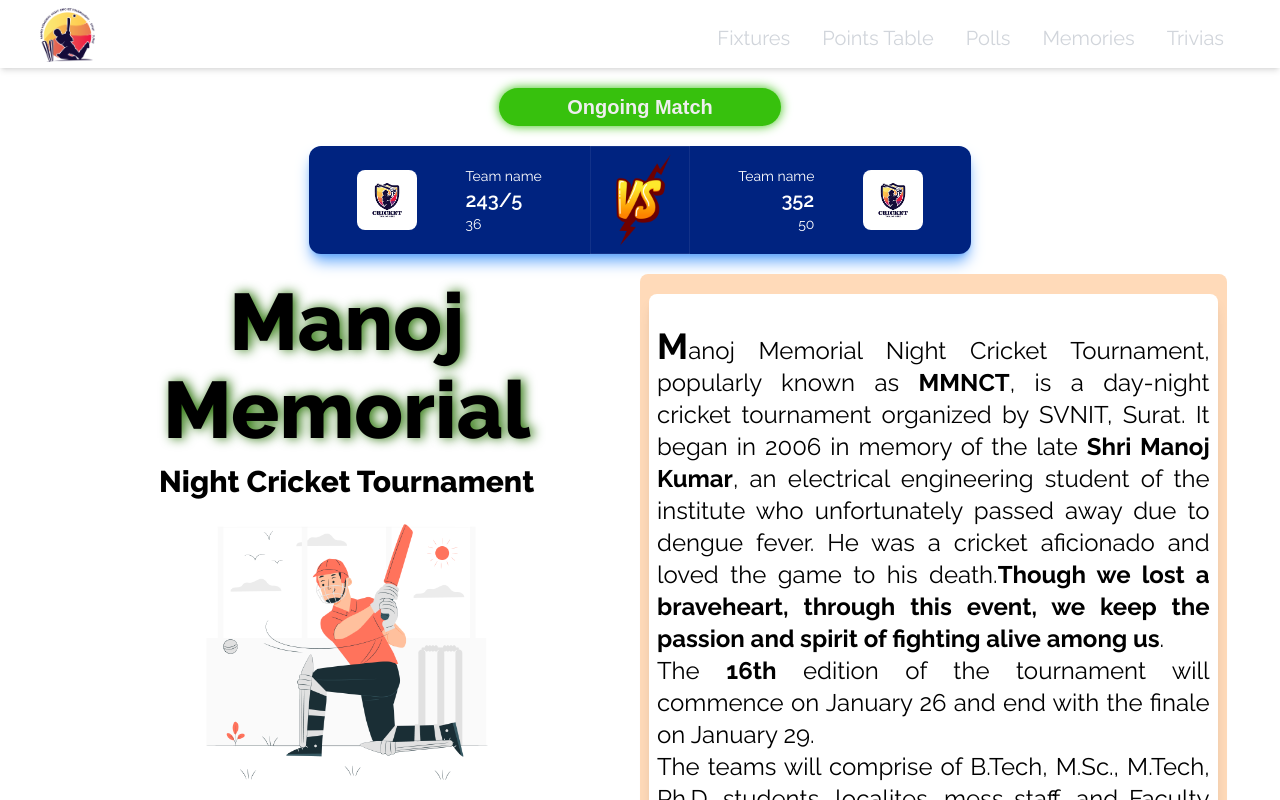
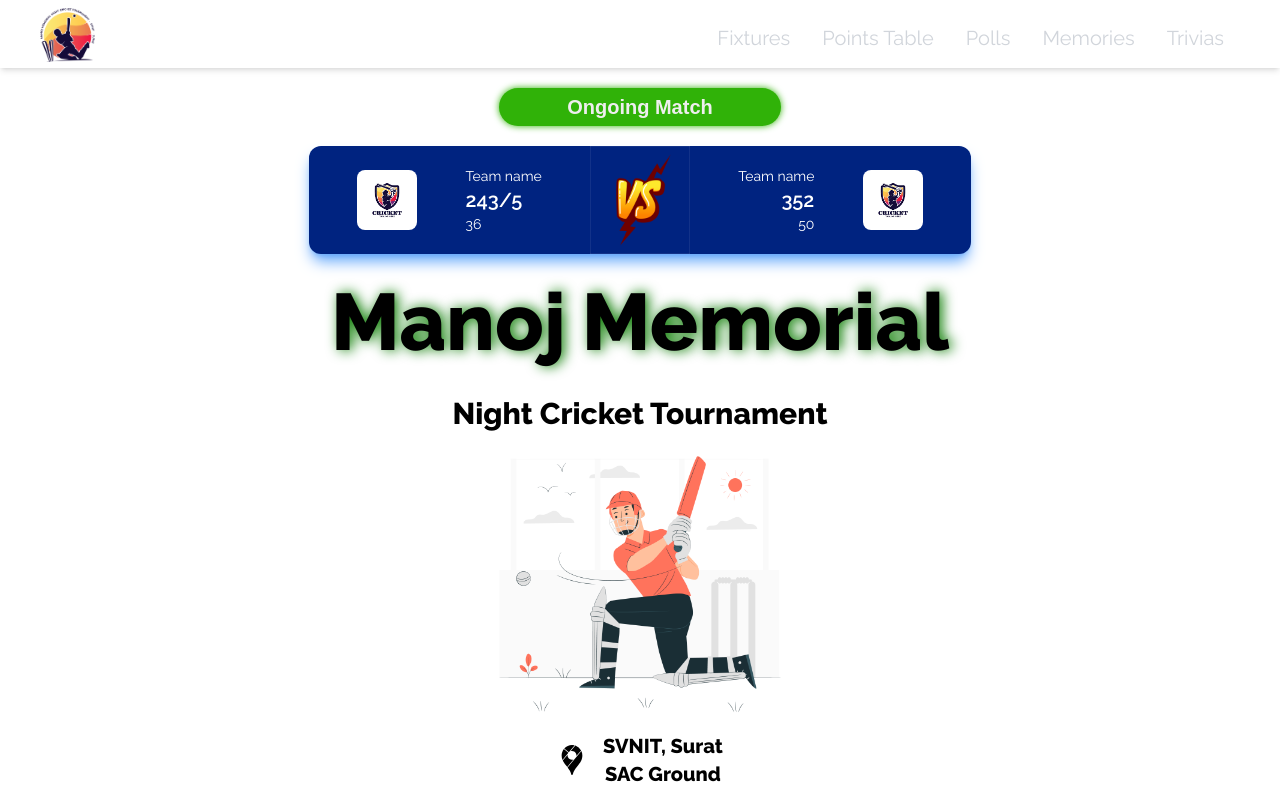
Before and after one commit to ujjwalkirti/mmnct, a Next.js app: page / in a window 1280 px wide. Shown: the top 800 px of the page. Built offline with nearby package versions, Linux system fonts and the light colour scheme.

Commit message:
improved the ui of home page

```diff
--- a/components/Followup.jsx
+++ b/components/Followup.jsx
@@ -53,9 +53,6 @@ const options = [
   },
 ];
 
-const description =
-  "Lorem Ipsum is simply dummy text of the printing and typesetting industry. Lorem Ipsum has been the industry's standard dummy text ever since the 1500s, when an unknown printer took a galley of type and scrambled it to make a type specimen book. It has survived not only five centuries, but also the leap into electronic typesetting, remaining essentially unchanged. It was popularised in the 1960s with the release of Letraset sheets containing Lorem Ipsum passages, and more recently with desktop publishing software like Aldus PageMaker including versions of Lorem Ipsum";
-
 const Followup = () => {
   return (
     <div className="text-center">
@@ -82,20 +79,14 @@ const Followup = () => {
           );
         })}
       </div>
+
+      {/* ask for suggestions from viewers */}
+      <div></div>
+
+
       {/* Details */}
     </div>
   );
 };
 
-//fix this function and make it fetch the data from firebase
-export async function getServerSideProps(context) {
-  // Fetch data from external API
-
-  const description =
-    "Lorem Ipsum is simply dummy text of the printing and typesetting industry. Lorem Ipsum has been the industry's standard dummy text ever since the 1500s, when an unknown printer took a galley of type and scrambled it to make a type specimen book. It has survived not only five centuries, but also the leap into electronic typesetting, remaining essentially unchanged. It was popularised in the 1960s with the release of Letraset sheets containing Lorem Ipsum passages, and more recently with desktop publishing software like Aldus PageMaker including versions of Lorem Ipsum";
-
-  // Pass data to the page via props
-  return { props: description };
-}
-
 export default Followup;
--- a/components/Home.jsx
+++ b/components/Home.jsx
@@ -8,22 +8,23 @@ function HomePage() {
     <div className="flex flex-col justify-center items-center md:w-11/12 md:mx-auto font-extrabold">
       {/* displaying live score of current match */}
       <Banner />
+      <div className="mt-6">
+        <div className="text-center w-full">
+          <h2
+            style={{ marginBottom: "60px", marginTop: "30px" }}
+            className="flex"
+          >
+            Manoj <span className="hidden md:flex md:ml-4"> Memorial</span>
+          </h2>
+          <h2 style={{ marginBottom: "40px" }} className="md:hidden">
+            Memorial
+          </h2>
+          <p className="text-3xl text-center">Night Cricket Tournament</p>
+        </div>
+      </div>
 
-      <div className="md:flex ">
       <div className="flex flex-col items-center md:w-1/2">
         {/* name of tournament */}
-          <div className="mt-6">
-            <div className="text-center w-full">
-              <h2 style={{ marginBottom: "60px", marginTop: "30px" }}>
-                {" "}
-                Manoj
-              </h2>
-              <h2 style={{ marginBottom: "40px" }}> Memorial</h2>
-              <p className="text-3xl text-center md:text-left">
-                Night Cricket Tournament
-              </p>
-            </div>
-          </div>
 
         {/* graphic and venue */}
         <Image src="/vector-1.jpg" width={300} height={300} />
@@ -37,7 +38,7 @@ function HomePage() {
       </div>
 
       {/* more information about the tournament */}
-        <div className="mb-4 mmnct-about md:w-1/2 md:text-xl xl:text-2xl md:rounded-lg">
+      <div className="mb-4 mmnct-about md:mx-auto md:text-xl xl:text-2xl md:rounded-lg">
         <p className="font-normal w-full px-2 text-justify bg-white rounded-lg py-8 shadow-lg md:shadown-xl  ">
           {/* <span className="font-bold text-5xl">"</span> */}
           <span className="text-4xl font-bold">M</span>anoj Memorial Night
@@ -45,23 +46,22 @@ function HomePage() {
           day-night cricket tournament organized by SVNIT, Surat. It began in
           2006 in memory of the late <strong>Shri Manoj Kumar</strong>, an
           electrical engineering student of the institute who unfortunately
-            passed away due to dengue fever. He was a cricket aficionado and
-            loved the game to his death.
+          passed away due to dengue fever. He was a cricket aficionado and loved
+          the game to his death.
           <strong>
-              Though we lost a braveheart, through this event, we keep the
-              passion and spirit of fighting alive among us
+            Though we lost a braveheart, through this event, we keep the passion
+            and spirit of fighting alive among us
           </strong>
           . <br />
           The <strong>16th</strong> edition of the tournament will commence on
           January 26 and end with the finale on January 29. <br />
           The teams will comprise of B.Tech, M.Sc., M.Tech, Ph.D. students,
           localites, mess staff, and Faculty members. <br />
-            The tournament features 15 men's and 5 women's teams competing
-            against each other to claim the ultimate title in their category.
+          The tournament features 15 men's and 5 women's teams competing against
+          each other to claim the ultimate title in their category.
           {/* <br /> */}
           {/* <span className="font-bold text-5xl"> "</span> */}
         </p>
-        </div>
       </div>
     </div>
   );
--- a/pages/trivias.js
+++ b/pages/trivias.js
@@ -56,15 +56,15 @@ function Trivias() {
       </Head>
       <Navbar />
       <p className="text-center text-4xl font-bold md:my-5 mt-5">Trivias</p>
-      <div className="w-11/12 md:w-3/5 mx-auto py-2 px-2 md:flex md:justify-evenly">
+      <div className="w-11/12 xl:w-3/5 md:gap-4 mx-auto py-2 px-2 md:flex md:justify-evenly">
         <Image
           src={`${question.length !== 0 ? question : "/loader.gif"}`}
           width={330}
           height={400}
-          className="w-full md:w-2/5 md:mx-auto md:rounded-xl"
+          className="w-full lg:w-2/5 md:mx-auto md:rounded-xl"
           alt="MMNCT trivia image"
         />
-        <div className="border px-5 my-4 py-4 bg-white rounded-lg h-[550px] shadow-xl">
+        <div className="border px-5 my-4 py-4 bg-white rounded-lg md:h-[550px]  shadow-xl">
           <p className="text-center font-semibold text-2xl">
             Wanna answer? here you go!
           </p>
```
Lines whose indentation alone changed are shown as unchanged.
